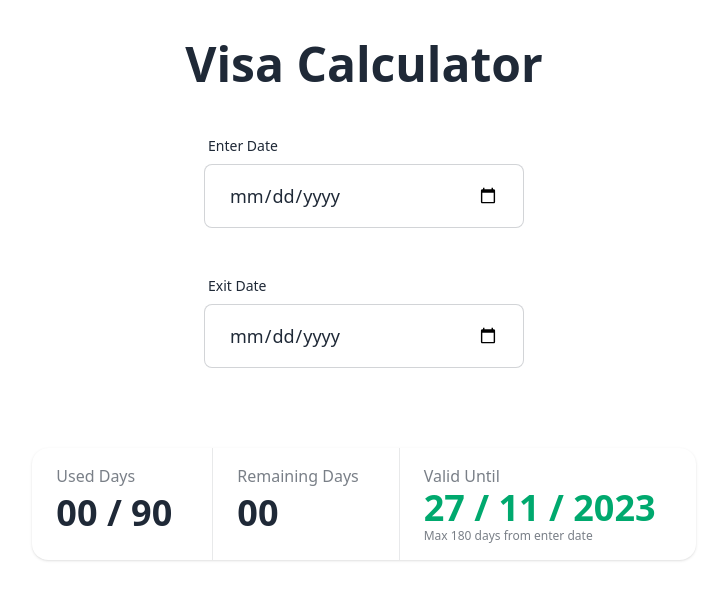
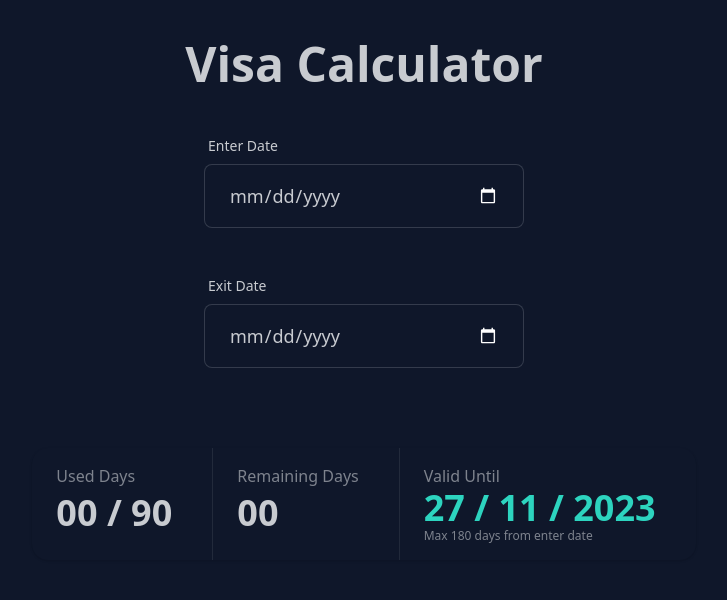
Before and after one commit to webceyhan/nuxt-visa-calculator, a Nuxt app: page / in a window 1280 px wide. Shown: the top 600 px of the page, without its empty margins (276-1003 px from the left). Built offline with nearby package versions, Linux system fonts and the light colour scheme.

Commit message:
add night theme

```diff
--- a/tailwind.config.ts
+++ b/tailwind.config.ts
@@ -7,4 +7,8 @@ export default {
         extend: {},
     },
     plugins: [daisyui],
+    daisyui: {
+        themes: ['night'],
+        darkTheme: 'night',
+    },
 } satisfies Config;
```
